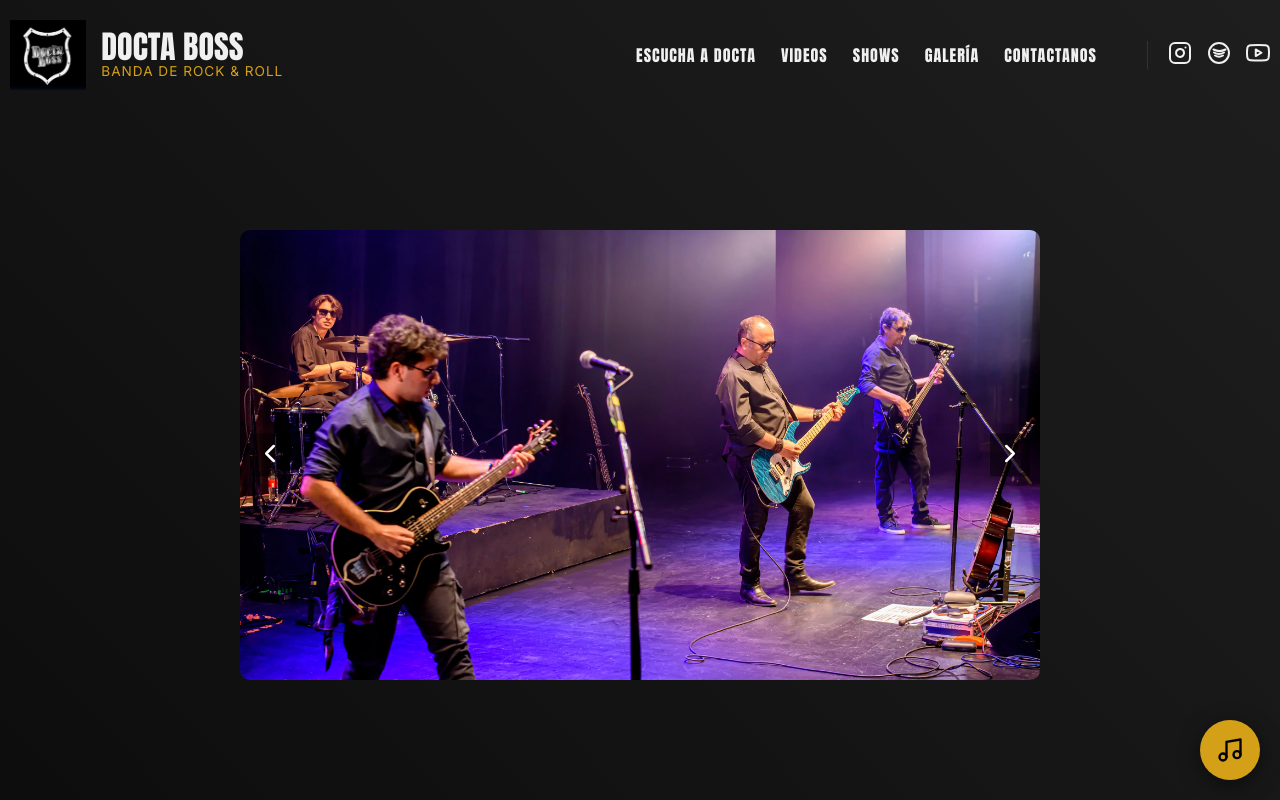
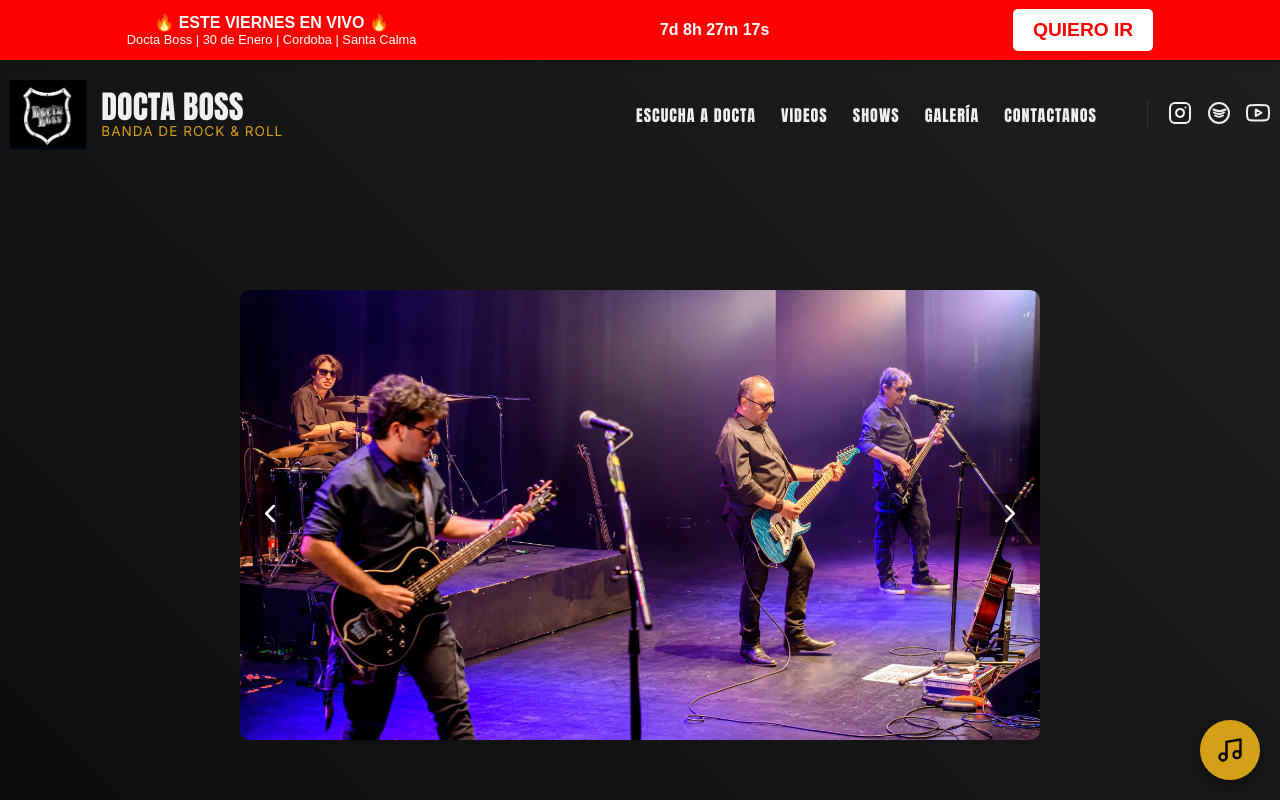
Before and after one commit to krmusicarg-arch/docta, a React (Vite) app: page / in a window 1280 px wide. Shown: the top 800 px of the page. Built offline with nearby package versions, Linux system fonts and the light colour scheme.

Commit message:
se agrega promo

```diff
--- a/src/App.jsx
+++ b/src/App.jsx
@@ -1,4 +1,5 @@
-import React from 'react';
+import React, { useEffect } from 'react';
+import PromoBanner from './components/PromoBanner';
 import Header from './components/Header';
 import Hero from './components/Hero';
 import FeaturedVideos from './components/FeaturedVideos';
@@ -10,11 +11,31 @@ import MusicPlayer from './components/MusicPlayer';
 import { PlayerProvider } from './context/PlayerContext';
 
 function App() {
+  const showPromo = true; // Set to false to hide the banner
+
+  useEffect(() => {
+    if (showPromo) {
+      document.body.classList.add('promo-active');
+      // Read the computed height from the CSS variable set in PromoBanner.css
+      // This is a bit tricky to do directly, so for now, we'll assume the height and
+      // let Header.jsx read the variable directly.
+      // document.documentElement.style.setProperty('--promo-offset', 'var(--promo-banner-height)');
+    } else {
+      document.body.classList.remove('promo-active');
+      // document.documentElement.style.removeProperty('--promo-offset');
+    }
+    return () => {
+      document.body.classList.remove('promo-active');
+      // document.documentElement.style.removeProperty('--promo-offset');
+    };
+  }, [showPromo]);
+
   return (
     <PlayerProvider>
       <div className="app">
+        {showPromo && <PromoBanner />}
         <MusicPlayer />
-        <Header />
+        <Header showPromo={showPromo} />
         <Hero />
         <Tour />
         <FeaturedVideos />
--- a/src/components/Header.jsx
+++ b/src/components/Header.jsx
@@ -1,7 +1,7 @@
 import { useState, useEffect } from 'react';
 import { Menu, X } from 'lucide-react';
 
-const Header = () => {
+const Header = ({ showPromo }) => {
   const [isOpen, setIsOpen] = useState(false);
   const [scrolled, setScrolled] = useState(false);
 
@@ -44,7 +44,7 @@ const Header = () => {
       style={{
         width: '100%',
         position: 'fixed',
-        top: 0,
+        top: showPromo ? 'var(--promo-banner-height)' : '0',
         zIndex: 1000,
         background: scrolled ? 'rgba(5,5,5,0.95)' : 'transparent',
         padding: scrolled ? '10px 0' : '20px 0',
--- /dev/null
+++ b/src/components/PromoBanner.css
@@ -0,0 +1,79 @@
+.promo-banner-container {
+  position: fixed;
+  top: 0;
+  left: 0;
+  width: 100%;
+  z-index: 1001;
+  background-color: #ff0000; /* Red background for high visibility */
+  color: white;
+  text-align: center;
+  padding: 10px 5px;
+  font-family: Arial, sans-serif;
+  box-shadow: 0 2px 5px rgba(0, 0, 0, 0.2);
+  height: var(--promo-banner-height); /* Use the global variable */
+  display: flex;
+  align-items: center;
+  justify-content: center;
+}
+
+.promo-banner {
+  display: flex;
+  flex-direction: column;
+  align-items: center;
+  justify-content: center;
+  width: 100%;
+  height: 100%;
+}
+
+.promo-text {
+  font-size: 1rem;
+  font-weight: bold;
+  margin-bottom: 8px;
+}
+
+.promo-text p {
+  margin: 0;
+  padding: 0;
+}
+
+.promo-details {
+  font-size: 0.8rem;
+  font-weight: normal;
+}
+
+.promo-countdown {
+  font-size: 1rem;
+  margin-bottom: 10px;
+  font-weight: bold;
+}
+
+.promo-button {
+  background-color: #ffffff;
+  color: #ff0000;
+  padding: 10px 20px;
+  border-radius: 5px;
+  text-decoration: none;
+  font-weight: bold;
+  font-size: 1.2rem;
+  transition: background-color 0.3s, color 0.3s;
+}
+
+.promo-button:hover {
+  background-color: #eeeeee;
+}
+
+/* Responsive styles for larger screens */
+@media (min-width: 768px) {
+  .promo-banner {
+    flex-direction: row;
+    justify-content: space-around;
+  }
+
+  .promo-text {
+    margin-bottom: 0;
+  }
+
+  .promo-countdown {
+    margin-bottom: 0;
+  }
+}
--- /dev/null
+++ b/src/components/PromoBanner.jsx
@@ -0,0 +1,72 @@
+import React, { useState, useEffect } from 'react';
+import './PromoBanner.css';
+
+const PromoBanner = () => {
+  const calculateTimeLeft = () => {
+    const eventDate = new Date('2026-01-30T21:00:00');
+    const difference = +eventDate - +new Date();
+    let timeLeft = {};
+
+    if (difference > 0) {
+      timeLeft = {
+        days: Math.floor(difference / (1000 * 60 * 60 * 24)),
+        hours: Math.floor((difference / (1000 * 60 * 60)) % 24),
+        minutes: Math.floor((difference / 1000 / 60) % 60),
+        seconds: Math.floor((difference / 1000) % 60),
+      };
+    }
+
+    return timeLeft;
+  };
+
+  const [timeLeft, setTimeLeft] = useState(calculateTimeLeft());
+
+  useEffect(() => {
+    const timer = setTimeout(() => {
+      setTimeLeft(calculateTimeLeft());
+    }, 1000);
+
+    return () => clearTimeout(timer);
+  });
+
+  const timerComponents = [];
+
+  Object.keys(timeLeft).forEach((interval) => {
+    if (!timeLeft[interval] && timeLeft[interval] !== 0) {
+      return;
+    }
+
+    timerComponents.push(
+      <span key={interval}>
+        {timeLeft[interval]}
+        {interval.charAt(0)}{' '}
+      </span>
+    );
+  });
+
+  return (
+    <div className="promo-banner-container">
+      <div className="promo-banner">
+        <div className="promo-text">
+          <p>🔥 ESTE VIERNES EN VIVO 🔥</p>
+          <p className="promo-details">
+            Docta Boss | 30 de Enero | Cordoba | Santa Calma
+          </p>
+        </div>
+        <div className="promo-countdown">
+          {timerComponents.length ? timerComponents : <span>Este viernes!</span>}
+        </div>
+        <a
+          href="http://wa.me/+5493518522222"
+          target="_blank"
+          rel="noopener noreferrer"
+          className="promo-button"
+        >
+          QUIERO IR
+        </a>
+      </div>
+    </div>
+  );
+};
+
+export default PromoBanner;
--- a/src/index.css
+++ b/src/index.css
@@ -4,6 +4,15 @@
   --color-accent: #d4a017; /* Gold accent */
   --font-heading: 'Anton', sans-serif;
   --font-body: 'Inter', sans-serif;
+
+  /* Define banner height globally */
+  --promo-banner-height: 100px; /* Mobile height */
+}
+
+@media (min-width: 768px) {
+  :root {
+    --promo-banner-height: 60px; /* Desktop height */
+  }
 }
 
 * {
@@ -18,6 +27,11 @@ body {
   font-family: var(--font-body);
   overflow-x: hidden;
   -webkit-font-smoothing: antialiased;
+}
+
+body.promo-active {
+  /* This rule is now less critical for the fixed header but good for other content */
+  padding-top: var(--promo-banner-height);
 }
 
 h1, h2, h3, h4, h5, h6 {
```
